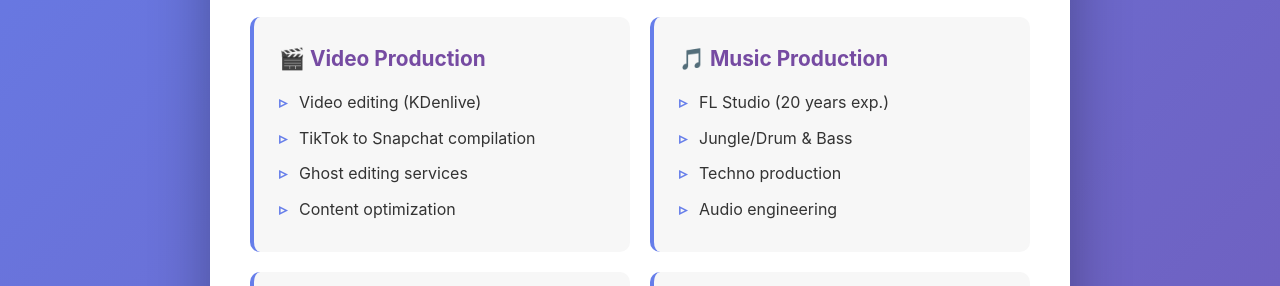
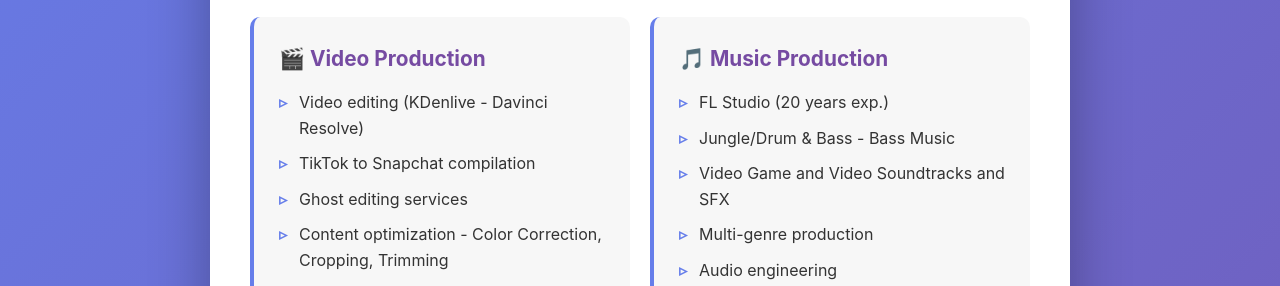
Before and after one commit to kenwud/realkatie-website, a plain HTML site: page index.html in a window 1280 px wide. Shown: the part 443-729 px from the top of the page. Drawn offline with Linux system fonts and the light colour scheme.

Commit message:
Revise skills in index.html for video and music production
Updated skills list in the HTML file to reflect additional tools and services.

```diff
--- a/index.html
+++ b/index.html
@@ -235,10 +235,10 @@
                     <div class="skill-card">
                         <h3>🎬 Video Production</h3>
                         <ul>
-                            <li>Video editing (KDenlive)</li>
+                            <li>Video editing (KDenlive - Davinci Resolve)</li>
                             <li>TikTok to Snapchat compilation</li>
                             <li>Ghost editing services</li>
-                            <li>Content optimization</li>
+                            <li>Content optimization - Color Correction, Cropping, Trimming</li>
                         </ul>
                     </div>
 
@@ -246,9 +246,11 @@
                         <h3>🎵 Music Production</h3>
                         <ul>
                             <li>FL Studio (20 years exp.)</li>
-                            <li>Jungle/Drum & Bass</li>
-                            <li>Techno production</li>
+                            <li>Jungle/Drum & Bass - Bass Music</li>
+                            <li>Video Game and Video Soundtracks and SFX</li>
+                            <li>Multi-genre production</li>
                             <li>Audio engineering</li>
+                            <li>Audio mastering and restoration for videos</li>
                         </ul>
                     </div>
 
```
